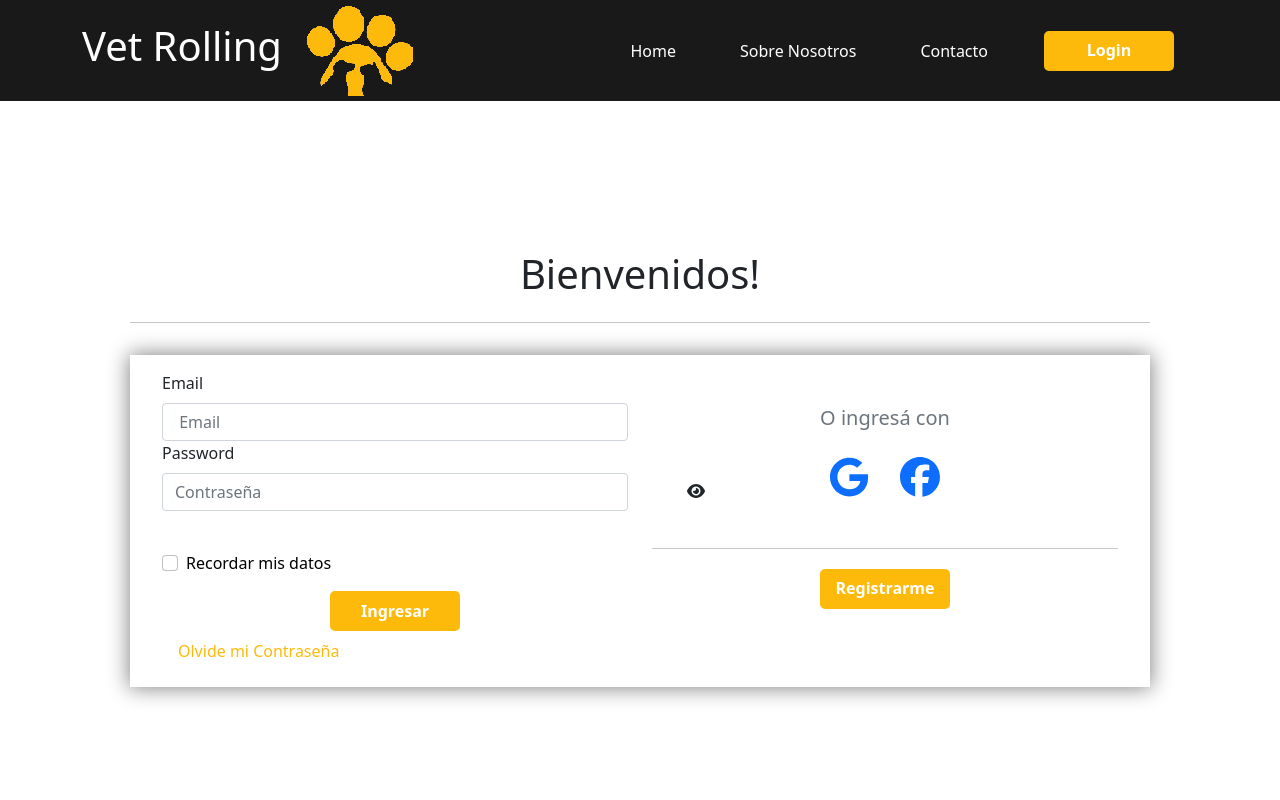
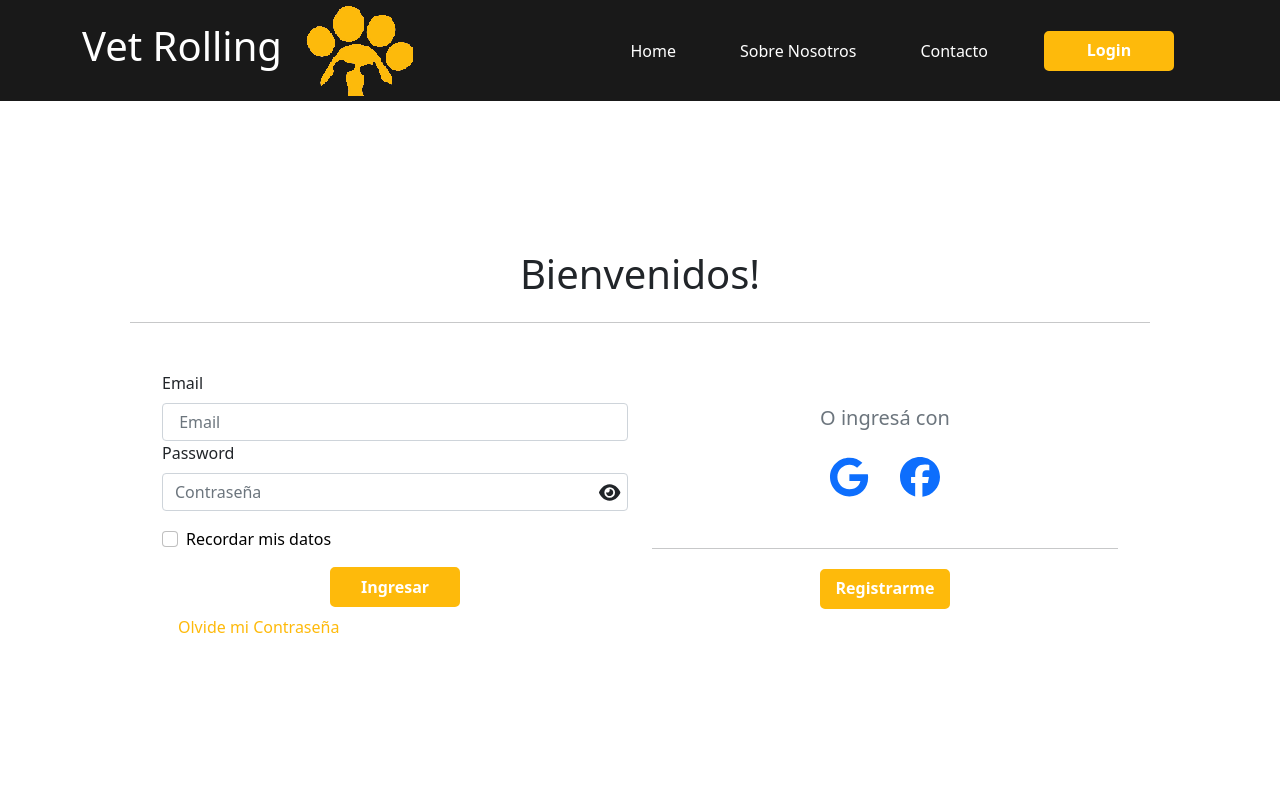
Before and after one commit to TeamRama/VetRolling, a React (Create React App) app: page /login in a window 1280 px wide. Shown: the top 800 px of the page. Built offline with nearby package versions, Linux system fonts and the light colour scheme; no server answers; data requests are answered from the project's data file.

Commit message:
se agrego el icono y la logica para ver la contraseña escrita en el login

```diff
--- a/src/components/helpers/ValidateFields.js
+++ b/src/components/helpers/ValidateFields.js
@@ -62,8 +62,8 @@ export const validateVeterinario = (field) => {
   if (
     regExpVeterinario.test(field) &&
     field.trim() !== "" &&
-    (field === "Vet A" ||
-      field === "Vet B")
+    (field === "Dr Perez Ramiro" ||
+      field === "Dr Romero Pablo")
   ) {
     return true;
   } else {
--- a/src/components/views/Formularios/Turnos/CrearTurno/CrearTurno.js
+++ b/src/components/views/Formularios/Turnos/CrearTurno/CrearTurno.js
@@ -45,8 +45,8 @@ const CrearTurno = ({ DBT, getTurno }) => {
   ];
 
   // veterinarios
-  const veta = "Vet A";
-  const vetb = "Vet B";
+  const veta = "Dr Perez Ramiro";
+  const vetb = "Dr Romero Pablo";
 
   // UseEffect
   useEffect(() => {
@@ -223,10 +223,10 @@ const CrearTurno = ({ DBT, getTurno }) => {
                     <option value="">Veterinario</option>
                     <option
                       ref={vetaRef}
-                      value="Vet A">Dr Perez, Ramiro</option>
+                      value="Dr Perez Ramiro">Dr Perez, Ramiro</option>
                     <option
                       ref={vetbRef}
-                      value="Vet B">Dr Romero, Pablo</option>
+                      value="Dr Romero Pablo">Dr Romero, Pablo</option>
                   </Form.Select>
                 </Form.Group>
               </Col>
--- a/src/components/views/Formularios/Turnos/EditarTurno/EditarTurno.js
+++ b/src/components/views/Formularios/Turnos/EditarTurno/EditarTurno.js
@@ -1,5 +1,5 @@
 import { useEffect, useRef, useState } from "react";
-import { Container, Form } from "react-bootstrap";
+import { Container, Form, Row, Col } from "react-bootstrap";
 import { useNavigate, useParams, Link } from "react-router-dom";
 import Swal from "sweetalert2";
 import { validateNombreDueño, validateNombreMascota, validateRaza, validateVeterinario, validateHorario, validateFecha } from "../../../../helpers/ValidateFields";
@@ -40,8 +40,8 @@ const EditarTurno = ({ DBT, getTurno }) => {
     const navigate = useNavigate()
 
     // veterinarios
-    const veta = "Vet A"; // aca va lo que ponga como value
-    const vetb = "Vet B";
+    const veta = "Dr Ramiro Perez"; // aca va lo que ponga como value
+    const vetb = "Dr Romero Pablo";
 
     // UseEffect
     useEffect(async () => {
@@ -165,13 +165,15 @@ const EditarTurno = ({ DBT, getTurno }) => {
 
     return (
         <div>
-            <Container className="py-5 DatosTurno">
+            <Container className="py-5">
                 <h1>Editar Turno</h1>
                 <hr />
                 {/* formulario para editar  Turnos */}
-                <div className='Form-Turno'>
+                <Row>
+                    <div className="d-flex justify-content-center">
+                    <Col sm={12} md={8}>
                     <Form className="my-5" onSubmit={handleSubmit}>
-                        <Form.Group className="mx-5 px-5" controlId="formBasicEmail">
+                        <Form.Group className="" controlId="formBasicEmail">
                             <Form.Label>Nombre Del Dueño</Form.Label>
                             <Form.Control type="text"
                                 placeholder="Nombre"
@@ -214,10 +216,10 @@ const EditarTurno = ({ DBT, getTurno }) => {
                                 <option value="">Elegir Veterinario</option>
                                 <option
                                     ref={vetaRef}
-                                    value="Vet A">Dr Perez, Ramiro</option>
+                                    value="Dr Perez Ramiro">Dr Perez, Ramiro</option>
                                 <option
                                     ref={vetbRef}
-                                    value="Vet B">Dr Romero, Pablo</option>
+                                    value="Dr Romero Pablo">Dr Romero, Pablo</option>
                             </Form.Select>
                         </Form.Group>
                         <Form.Group className="mb-3" controlId="formBasicCheckbox">
@@ -236,7 +238,11 @@ const EditarTurno = ({ DBT, getTurno }) => {
                             <button className="btn-reservar">Modificar</button>
                         </div>
                     </Form>
-                </div>
+                    </Col>
+                    </div>
+
+                </Row>
+
                 <div className="text-end">
                     <Link to="/turno/tabla/" className="btn-reservar text-decoration-none text-center">  Atras  </Link>
                 </div>
--- a/src/components/views/Login/Ingreso/Ingreso.css
+++ b/src/components/views/Login/Ingreso/Ingreso.css
@@ -62,19 +62,24 @@ background-color: white;
 color: #feba0b;
 }
 
+.container-contraseña {
+  position: relative;
+}
+
 .contraseña{
 display: flex;
 flex-direction: row;
 cursor: pointer;
 }
 
-.icon{
-cursor: pointer;
-position: relative;
-top: -32.5px;
-left: 525px;
+.icon {
+  position: absolute;
+  right: 8px;
+  top: 9.5px;
+  height: 50%;
 
 }
+
 .botoningresar{
   text-align: center;
 }
--- a/src/components/views/Login/Ingreso/Ingreso.js
+++ b/src/components/views/Login/Ingreso/Ingreso.js
@@ -6,7 +6,7 @@ import { faGoogle, faFacebook } from '@fortawesome/free-brands-svg-icons';
 import { Link, useNavigate } from "react-router-dom";
 import { validateEmail, validateContraseña } from "../../../helpers/ValidateFields";
 import Swal from "sweetalert2";
-import {  faEyeSlash , faEye } from "@fortawesome/free-solid-svg-icons";
+import { faEye } from "@fortawesome/free-solid-svg-icons";
 import "../../../../Styles/GeneralStyles.css";
 
 const url = 'http://localhost:4001/registro/login'
@@ -32,8 +32,6 @@ const Ingreso = () => {
     if (type === 'password') {
       setIcon(faEye);
       setType('text');
-      /*document.getElementById('icon1').style.display = 'none';*/
-
     } else {
       setIcon(faEye);
       setType('password');
@@ -77,7 +75,6 @@ const Ingreso = () => {
           <h1 className="mx-5 TituloIngreso">Bienvenidos! </h1>
           <hr />
           <div>
-            <div className='box'>
             <Form className='FormLogin p-3 m-3' onSubmit={handleSubmit}>
               <Row>
                 <Col md={6} className="colingreso">
@@ -93,6 +90,7 @@ const Ingreso = () => {
                   <div>
                     <Form.Group className="mb-3 Contraseña" controlId="formBasicPassword">
                       <Form.Label>Password</Form.Label>
+                      <div className="container-contraseña">
                         <Form.Control className='contraseña'
                           type={type}
                           placeholder="Contraseña"
@@ -104,6 +102,7 @@ const Ingreso = () => {
                           icon={faEye}
                           onClick={handleToggle}
                         />
+                      </div>
                     </Form.Group>
                   </div>
                   <Form.Group className="mb-3" controlId="formBasicCheckbox">
@@ -143,7 +142,6 @@ const Ingreso = () => {
             </Form>
           </div>
         </div>
-        </div>
       </Container>
     </div>
   );
```
Lines whose indentation alone changed are shown as unchanged.
